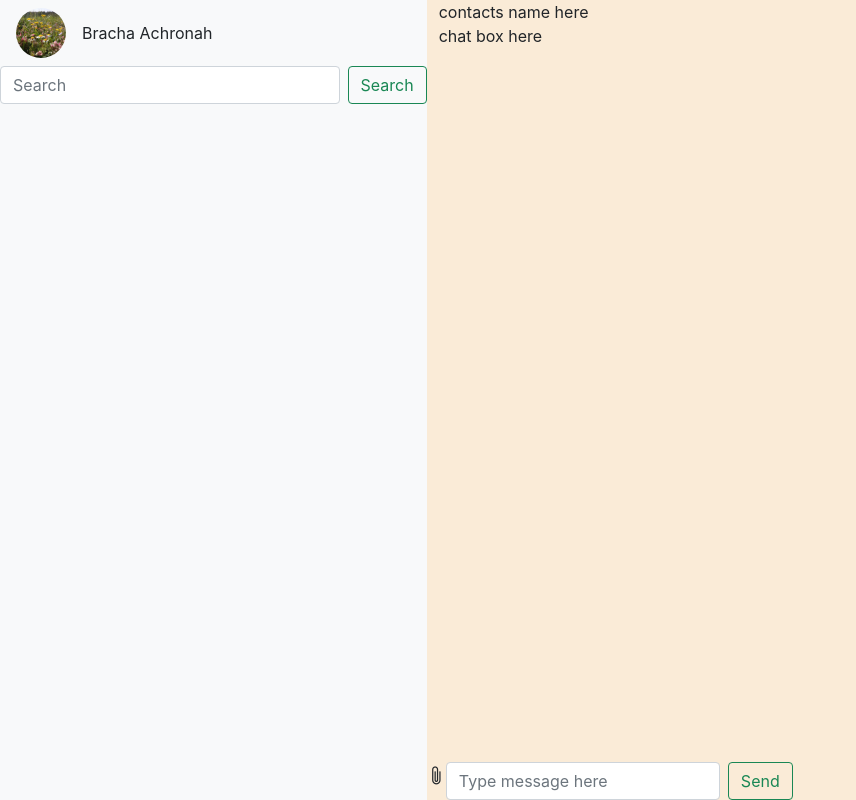
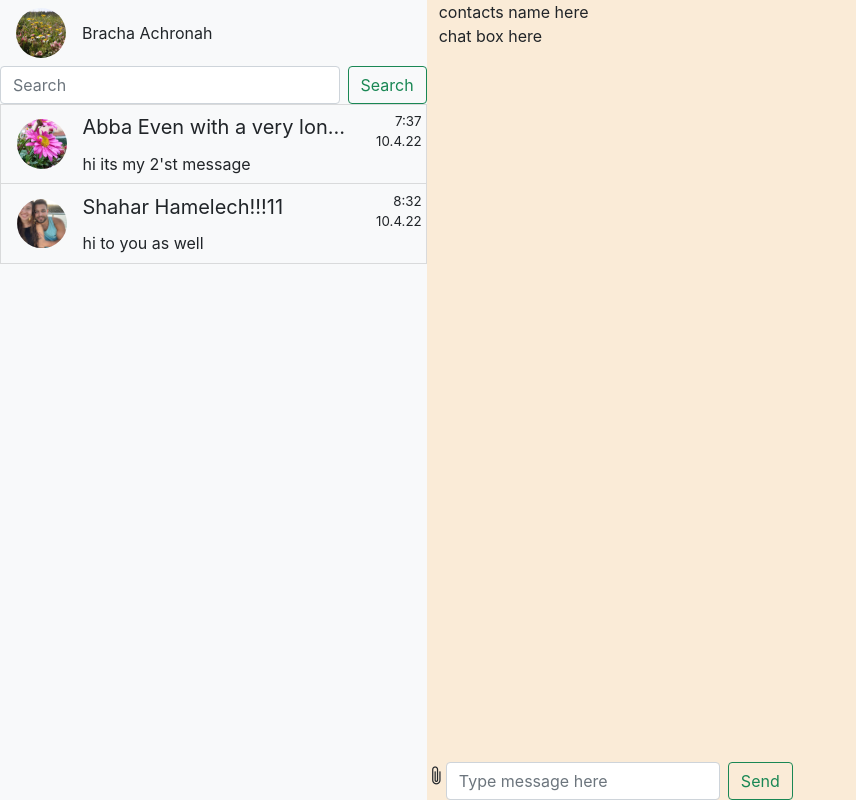
Before and after one commit to ZeevBinnes/Advanced-Programming-2, a React (Create React App) app: page / in a window 1280 px wide. Both pictures are taken after a click on the button "click to login". Shown: the whole page, without its empty margins (0-856 px from the left). Built offline with nearby package versions, Linux system fonts and the light colour scheme.

Commit message:
added contacts to the conacts bar

```diff
--- /dev/null
+++ b/src/contacts/ContactItem.js
@@ -0,0 +1,18 @@
+function ContactItem({id, time, lastMessage, photo}) {
+    return(
+        <li className="chat_list_item list-group-item d-flex justify-content-between align-items-center container-fluid">
+            <img src={photo} className="proph_imgs"></img>
+            <div className="col-sm-10">
+                <div className="row">
+                    <span className="fs-5 name_in_chat_list col-sm-10">{id}</span>
+                    <span className="hour_and_time col-sm-2">{time}</span>
+                </div>
+                <div className="row">
+                    <span className="message_preview"
+                        title={lastMessage}>{lastMessage}</span>
+                </div>
+            </div>
+        </li>
+    );
+}
+export default ContactItem;
--- a/src/contacts/ContactsBar.js
+++ b/src/contacts/ContactsBar.js
@@ -1,4 +1,4 @@
-//import ContactsListResault from './ContactsListResault';
+import ContactsListResault from './ContactsListResault';
 import SearchContacts from './SearchContacts';
 import AddContact from './AddContact';
 import { useState } from 'react';
@@ -7,7 +7,7 @@ function ContactsBar({userData}) {
 
     var contacts = userData.contacts;
 
-//    const [contactsToShow, setContactsToShow] = useState(contacts);
+    const [contactsToShow, setContactsToShow] = useState(contacts);
 
 //    const doSearch = function(q){
 //        setContactsToShow(contacts.filter((contact) => contact.id.includes(q)));
@@ -22,7 +22,7 @@ function ContactsBar({userData}) {
             </div>
             <SearchContacts />
             <ul className="list-group">
-                {/*<ContactsListResault toShow={contactsToShow} />*/}
+                <ContactsListResault toShow={contactsToShow} />
             </ul>
         </div>
     )
--- /dev/null
+++ b/src/contacts/ContactsListResault.js
@@ -0,0 +1,17 @@
+import { GetPhoto } from '../data/users';
+import ContactItem from './ContactItem'
+
+function ContactsListResault( {toShow} ){
+    const contactsListDisp = toShow.map((contact, key) =>{
+        var id = contact.id;
+        var photo = GetPhoto(contact.id)
+        var lastMessage = contact.chat[contact.chat.length -1];
+        return <ContactItem id={id} time={lastMessage.time} lastMessage={lastMessage.content} photo={photo} key={key} />}
+    );
+
+    return(
+        <div> {contactsListDisp} </div>
+    );
+}
+
+export default ContactsListResault;
```
